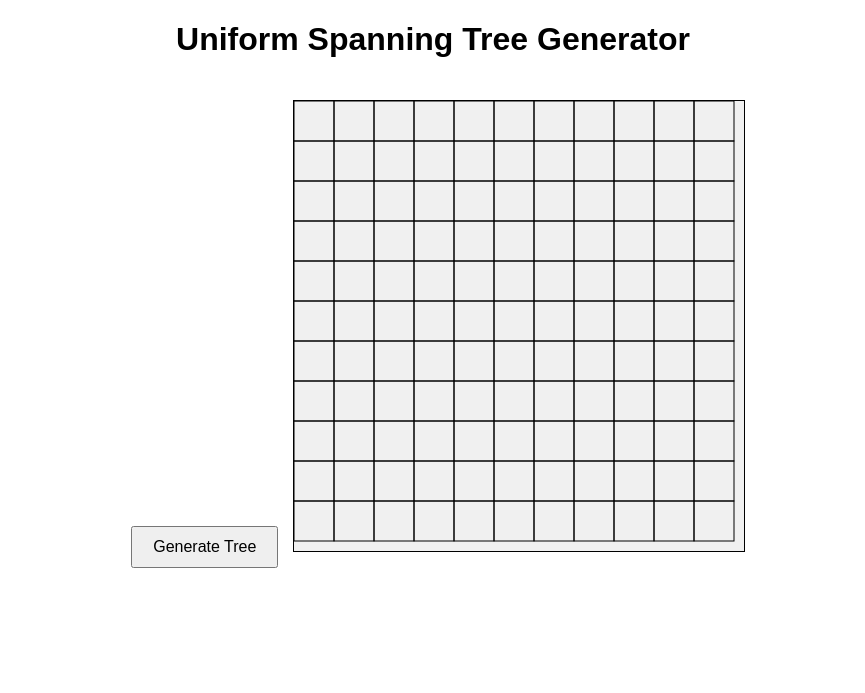
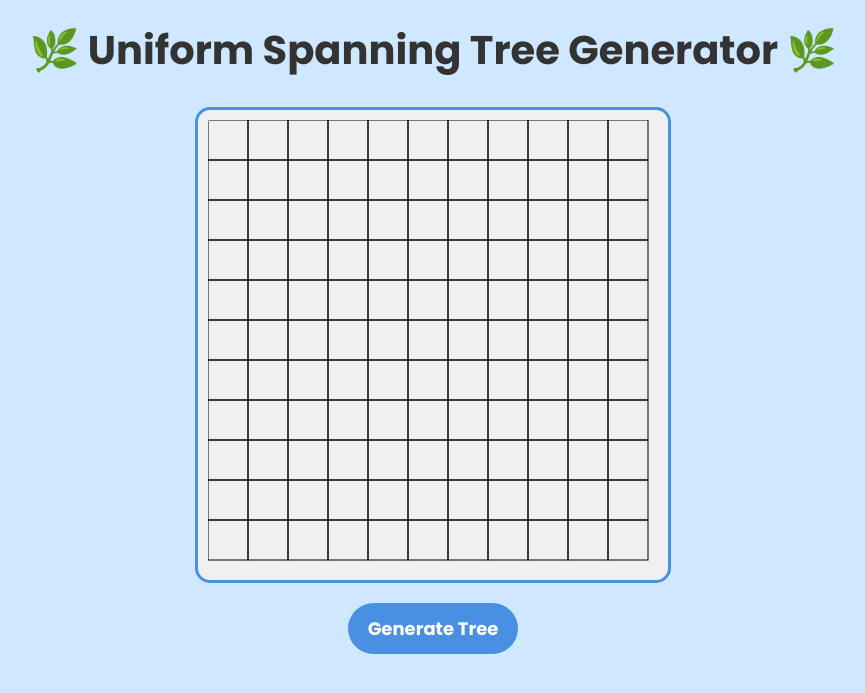
Before and after one commit to olivialxu/UST, a Flask app: page / in a window 1280 px wide. Shown: the top 693 px of the page, without its empty margins (207-1072 px from the left). Run offline with Flask 3, Linux system fonts and the light colour scheme; some libraries are stand-ins or nearby versions.

Commit message:
Improved design

```diff
--- a/static/styles.css
+++ b/static/styles.css
@@ -1,14 +1,61 @@
 body {
+    background-color: #d0e8ff;
+    font-family: "Poppins", sans-serif;
     text-align: center;
-    font-family: Arial, sans-serif;
+    margin: 0;
+    padding: 0;
 }
-button {
-    padding: 10px 20px;
-    font-size: 16px;
-    margin: 10px;
-    cursor: pointer;
+
+/* Header styling */
+h1 {
+    font-size: 2.5rem;
+    color: #333;
+    font-weight: bold;
+    margin-top: 20px;
 }
+
+/* SVG graph container */
 svg {
     margin-top: 20px;
-    border: 1px solid black;
+    border: 3px solid #4A90E2;
+    border-radius: 15px;
+    background: white;
+    padding: 10px;
+    display: block;
+    margin-left: auto;
+    margin-right: auto;
 }
+
+/* Rounded blue button */
+button {
+    background: #4A90E2;
+    color: white;
+    font-size: 18px;
+    border: none;
+    padding: 12px 20px;
+    margin-top: 20px;
+    border-radius: 30px;
+    cursor: pointer;
+    transition: all 0.3s ease;
+    display: block;
+    margin-left: auto;
+    margin-right: auto;
+    font-family: "Poppins", sans-serif;
+    font-weight: bold;
+}
+
+/* Button hover effect */
+button:hover {
+    background: #357ABD;
+    transform: scale(1.05);
+}
+
+@media (max-width: 600px) {
+    h1 {
+        font-size: 2rem;
+    }
+    button {
+        font-size: 16px;
+        padding: 10px 18px;
+    }
+}
--- a/templates/index.html
+++ b/templates/index.html
@@ -4,14 +4,23 @@
     <meta charset="UTF-8">
     <meta name="viewport" content="width=device-width, initial-scale=1.0">
     <title>Random Explorations</title>
+
+    <link href="https://fonts.googleapis.com/css2?family=Poppins:wght@300;400;700&display=swap" rel="stylesheet">
+
+    <link rel="stylesheet" href="/static/styles.css">
+
     <script src="https://d3js.org/d3.v6.min.js"></script>
     <script src="https://cdnjs.cloudflare.com/ajax/libs/socket.io/4.0.1/socket.io.js"></script>
-    <link rel="stylesheet" href="/static/styles.css">
 </head>
 <body>
-    <h1>Uniform Spanning Tree Generator</h1>
+
+    <h1>🌿 Uniform Spanning Tree Generator 🌿</h1>
+
+    <svg></svg>
+
     <button id="start">Generate Tree</button>
-    <svg></svg>
+
     <script src="/static/script.js"></script>
+
 </body>
 </html>
```
